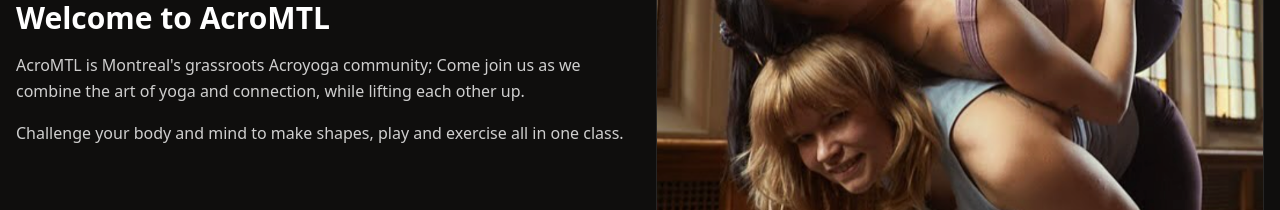
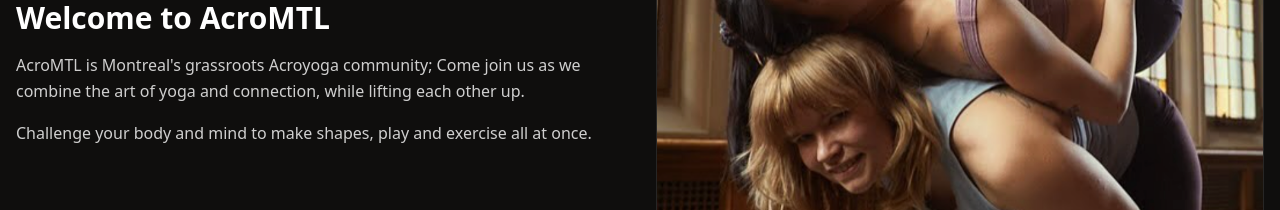
Before and after one commit to rain-jar/acromtl, a Next.js app: page / in a window 1280 px wide. Shown: the part 1220-1430 px from the top of the page. Built offline with nearby package versions, Linux system fonts and the light colour scheme.

Commit message:
all basic changes

```diff
--- a/components/Welcome.jsx
+++ b/components/Welcome.jsx
@@ -10,7 +10,7 @@ export default function WelcomeSection() {
             Come join us as we combine the art of yoga and connection, while lifting each other up.
           </p>
             <p className="opacity-80 leading-relaxed">
-              Challenge your body and mind to make shapes, play and exercise all in one class.
+              Challenge your body and mind to make shapes, play and exercise all at once.
             </p>
 {/*
 
```
